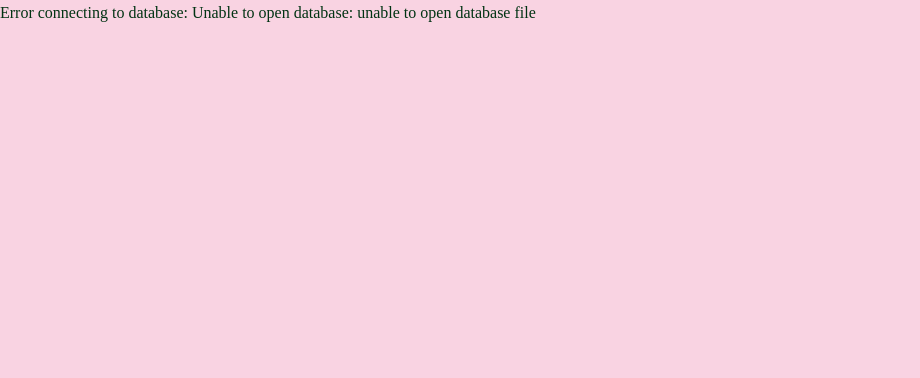
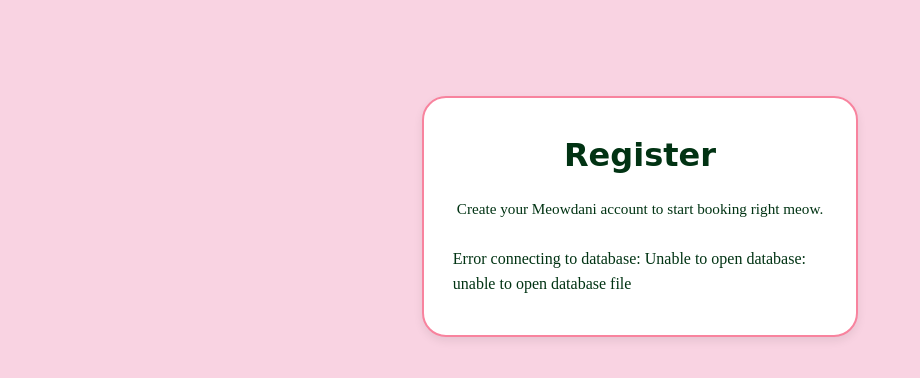
Before and after one commit to LillianBedore/Meowdani-Cat-Cafe, a PHP site: page /register.php in a window 1280 px wide. Shown: the top 378 px of the page, without its empty margins (0-920 px from the left). Run offline with PHP 8.4, Linux system fonts and the light colour scheme.

Commit message:
Update register.php
add CSS classes for styling

```diff
--- a/register.php
+++ b/register.php
@@ -6,6 +6,11 @@
     <title>Register</title>
 </head>
 <body>
+
+    <div class="auth-page-container">
+        <section class="auth-section">
+            <h2 class="section-title">Register</h2>
+            <p class="section-intro">Create your Meowdani account to start booking right meow.</p>
 
 <?php
 
@@ -78,5 +83,9 @@
 $db->close(); //close database + save info
 ?>
 
+<p class="auth-alt-link">Already have an account?<a href="index.html#auth-section">Log in here.</a></p>
+</section>
+</div>
+
 </body>
 </html>
```
